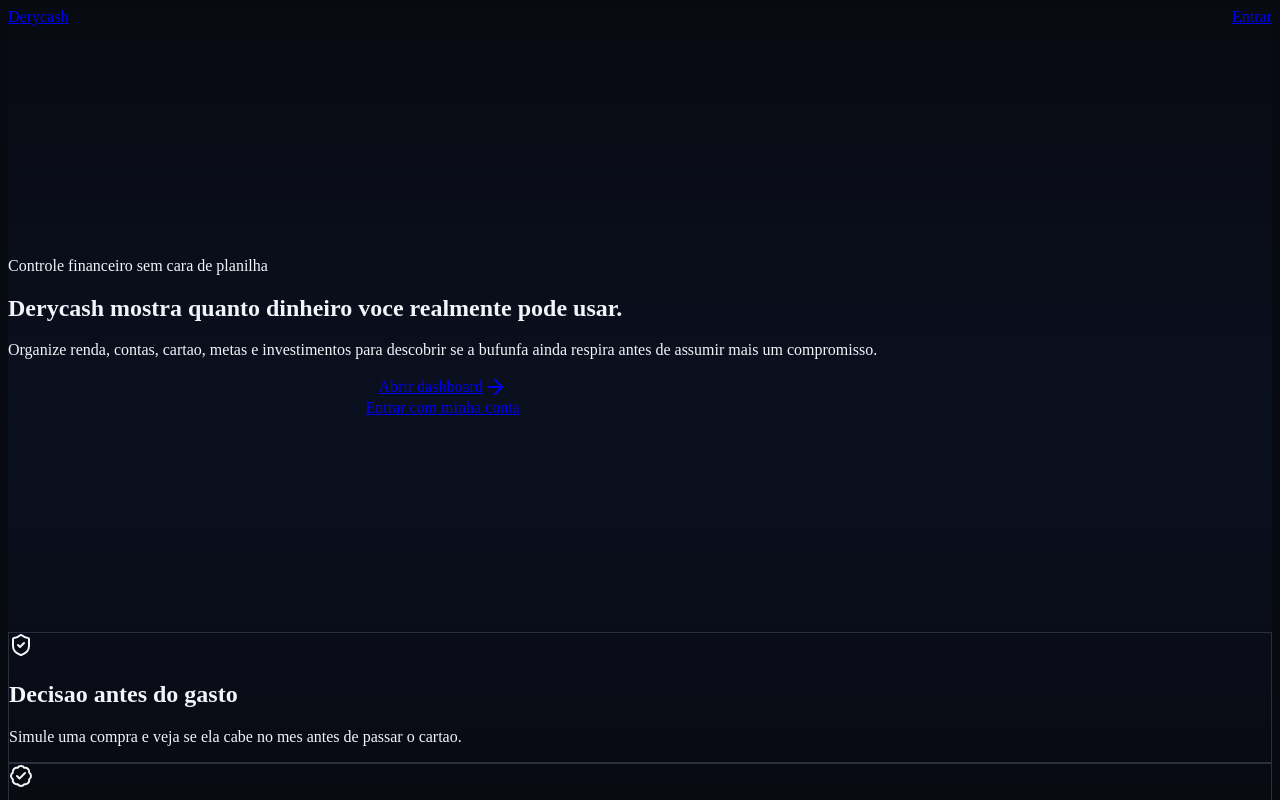
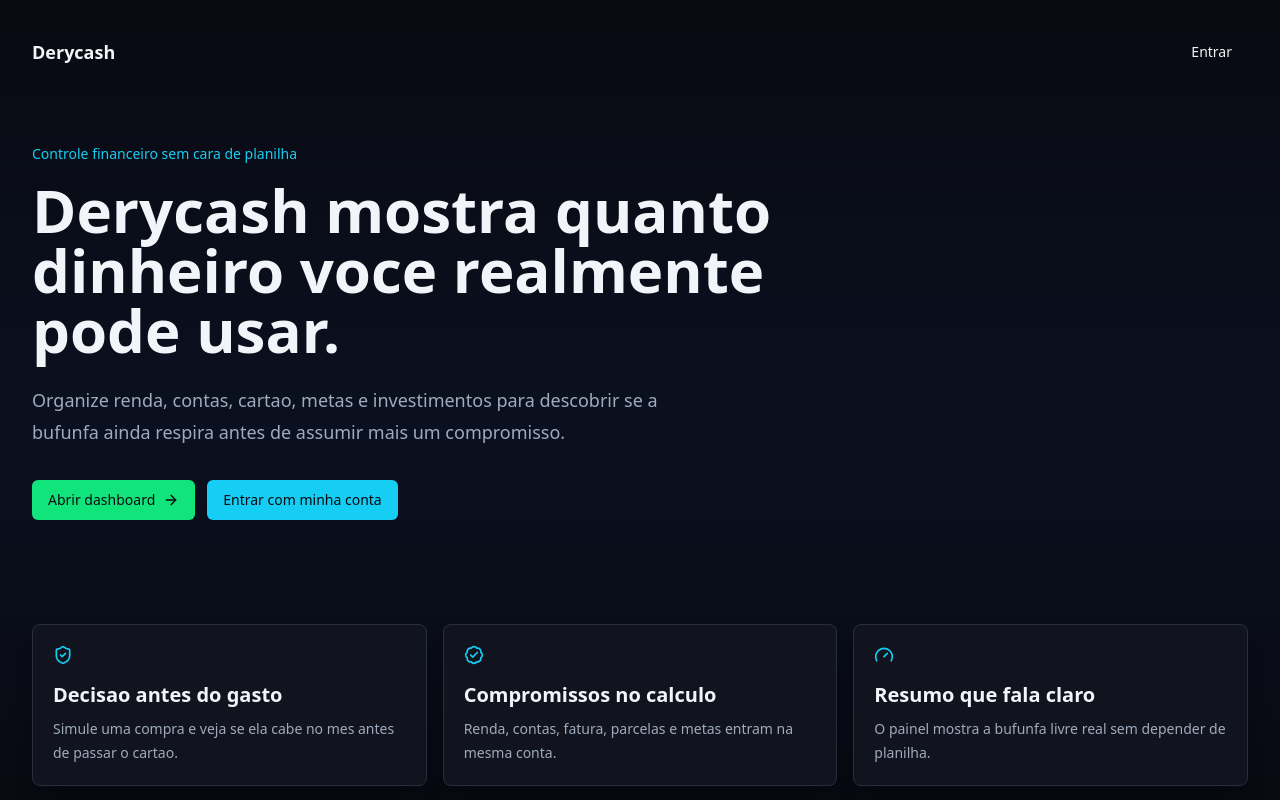
Before and after one commit to dereksuun/Frontend, a Next.js app: page / in a window 1280 px wide. Shown: the top 800 px of the page. Built offline with nearby package versions, Linux system fonts and the light colour scheme.

Commit message:
fix: restore Tailwind v4 styling

```diff
--- a/src/app/globals.css
+++ b/src/app/globals.css
@@ -1,6 +1,29 @@
-@tailwind base;
-@tailwind components;
-@tailwind utilities;
+@import "tailwindcss";
+
+@custom-variant dark (&:where(.dark, .dark *));
+
+@theme {
+  --color-background: hsl(var(--background));
+  --color-foreground: hsl(var(--foreground));
+  --color-card: hsl(var(--card));
+  --color-card-foreground: hsl(var(--card-foreground));
+  --color-primary: hsl(var(--primary));
+  --color-primary-foreground: hsl(var(--primary-foreground));
+  --color-secondary: hsl(var(--secondary));
+  --color-secondary-foreground: hsl(var(--secondary-foreground));
+  --color-muted: hsl(var(--muted));
+  --color-muted-foreground: hsl(var(--muted-foreground));
+  --color-accent: hsl(var(--accent));
+  --color-accent-foreground: hsl(var(--accent-foreground));
+  --color-destructive: hsl(var(--destructive));
+  --color-destructive-foreground: hsl(var(--destructive-foreground));
+  --color-border: hsl(var(--border));
+  --color-input: hsl(var(--input));
+  --color-ring: hsl(var(--ring));
+  --radius-lg: var(--radius);
+  --radius-md: calc(var(--radius) - 2px);
+  --radius-sm: calc(var(--radius) - 4px);
+}
 
 :root {
   --background: 226 36% 5%;
```
